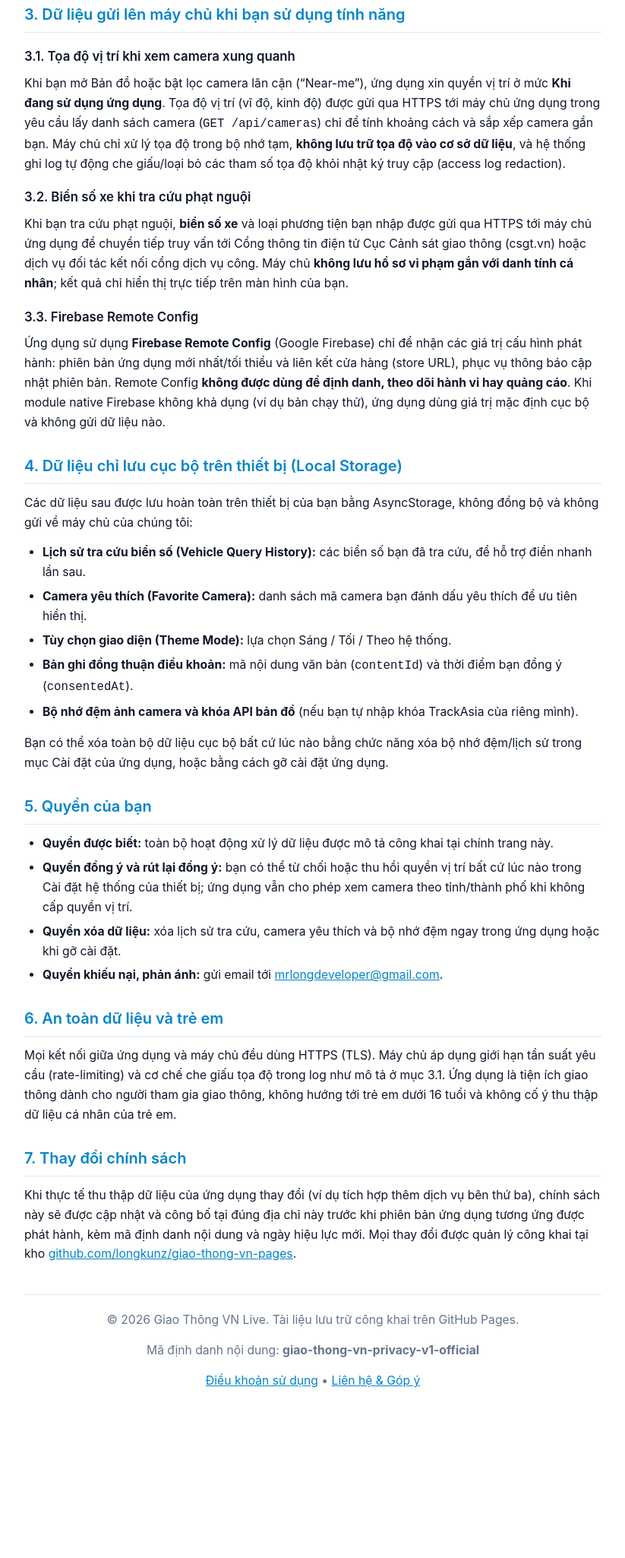
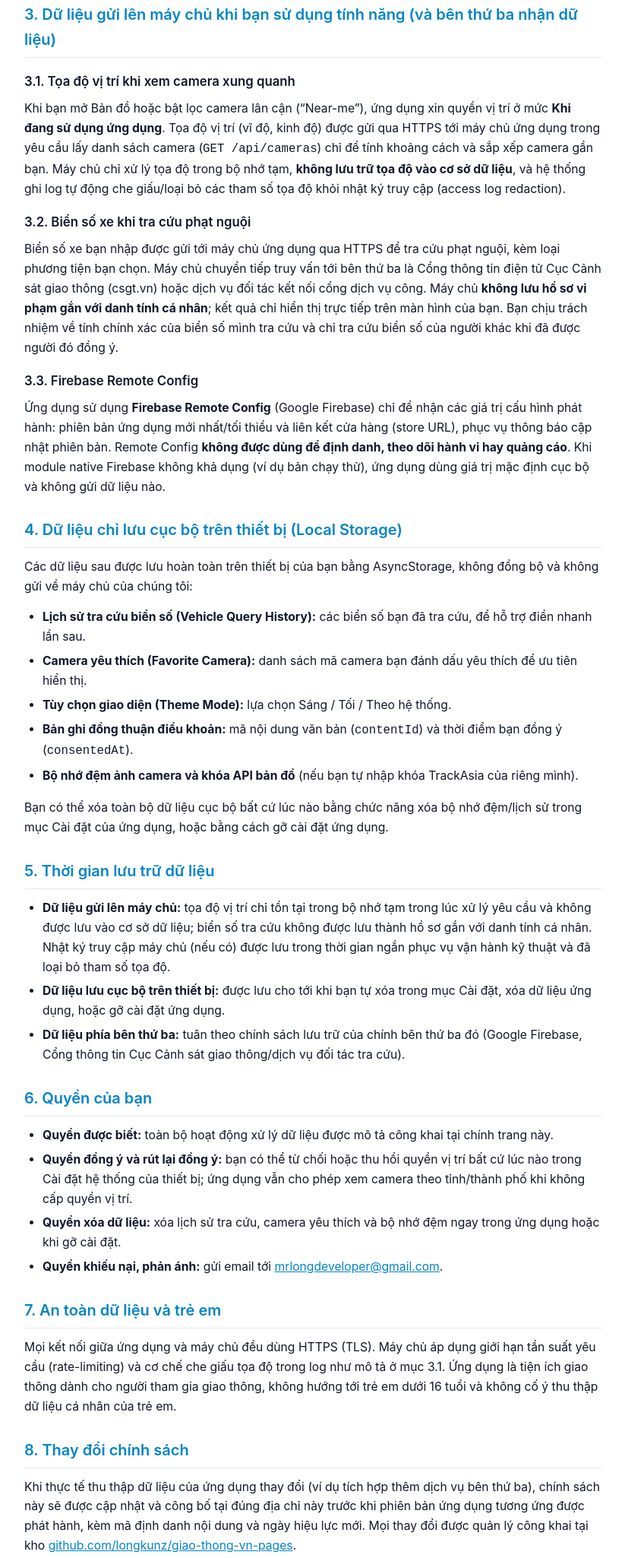
Before and after one commit to longkunz/giao-thong-vn-pages, a plain HTML site: page privacy.html in a window 1280 px wide. Shown: the part 926-2976 px from the top of the page at 76% size, without its empty margins (228-1051 px from the left). Before the commit the page ends 2834 px from the top, so only its background shows below. Drawn offline with Linux system fonts and the light colour scheme.

Commit message:
fix(legal): bổ sung điều khoản trách nhiệm sử dụng, giới hạn trách nhiệm và mục thời gian lưu trữ theo chỉ đạo chủ repo — giao-thong-vn-live#95

```diff
--- a/privacy.html
+++ b/privacy.html
@@ -119,7 +119,7 @@
     </section>
 
     <section>
-      <h2>3. Dữ liệu gửi lên máy chủ khi bạn sử dụng tính năng</h2>
+      <h2>3. Dữ liệu gửi lên máy chủ khi bạn sử dụng tính năng (và bên thứ ba nhận dữ liệu)</h2>
       <h3>3.1. Tọa độ vị trí khi xem camera xung quanh</h3>
       <p>
         Khi bạn mở Bản đồ hoặc bật lọc camera lân cận (“Near-me”), ứng dụng xin quyền vị trí ở mức
@@ -130,9 +130,10 @@
       </p>
       <h3>3.2. Biển số xe khi tra cứu phạt nguội</h3>
       <p>
-        Khi bạn tra cứu phạt nguội, <strong>biển số xe</strong> và loại phương tiện bạn nhập được gửi qua HTTPS tới máy chủ ứng dụng
-        để chuyển tiếp truy vấn tới Cổng thông tin điện tử Cục Cảnh sát giao thông (csgt.vn) hoặc dịch vụ đối tác kết nối cổng dịch vụ công.
+        Biển số xe bạn nhập được gửi tới máy chủ ứng dụng qua HTTPS để tra cứu phạt nguội, kèm loại phương tiện bạn chọn.
+        Máy chủ chuyển tiếp truy vấn tới bên thứ ba là Cổng thông tin điện tử Cục Cảnh sát giao thông (csgt.vn) hoặc dịch vụ đối tác kết nối cổng dịch vụ công.
         Máy chủ <strong>không lưu hồ sơ vi phạm gắn với danh tính cá nhân</strong>; kết quả chỉ hiển thị trực tiếp trên màn hình của bạn.
+        Bạn chịu trách nhiệm về tính chính xác của biển số mình tra cứu và chỉ tra cứu biển số của người khác khi đã được người đó đồng ý.
       </p>
       <h3>3.3. Firebase Remote Config</h3>
       <p>
@@ -162,7 +163,16 @@
     </section>
 
     <section>
-      <h2>5. Quyền của bạn</h2>
+      <h2>5. Thời gian lưu trữ dữ liệu</h2>
+      <ul>
+        <li><strong>Dữ liệu gửi lên máy chủ:</strong> tọa độ vị trí chỉ tồn tại trong bộ nhớ tạm trong lúc xử lý yêu cầu và không được lưu vào cơ sở dữ liệu; biển số tra cứu không được lưu thành hồ sơ gắn với danh tính cá nhân. Nhật ký truy cập máy chủ (nếu có) được lưu trong thời gian ngắn phục vụ vận hành kỹ thuật và đã loại bỏ tham số tọa độ.</li>
+        <li><strong>Dữ liệu lưu cục bộ trên thiết bị:</strong> được lưu cho tới khi bạn tự xóa trong mục Cài đặt, xóa dữ liệu ứng dụng, hoặc gỡ cài đặt ứng dụng.</li>
+        <li><strong>Dữ liệu phía bên thứ ba:</strong> tuân theo chính sách lưu trữ của chính bên thứ ba đó (Google Firebase, Cổng thông tin Cục Cảnh sát giao thông/dịch vụ đối tác tra cứu).</li>
+      </ul>
+    </section>
+
+    <section>
+      <h2>6. Quyền của bạn</h2>
       <ul>
         <li><strong>Quyền được biết:</strong> toàn bộ hoạt động xử lý dữ liệu được mô tả công khai tại chính trang này.</li>
         <li><strong>Quyền đồng ý và rút lại đồng ý:</strong> bạn có thể từ chối hoặc thu hồi quyền vị trí bất cứ lúc nào trong Cài đặt hệ thống của thiết bị; ứng dụng vẫn cho phép xem camera theo tỉnh/thành phố khi không cấp quyền vị trí.</li>
@@ -172,7 +182,7 @@
     </section>
 
     <section>
-      <h2>6. An toàn dữ liệu và trẻ em</h2>
+      <h2>7. An toàn dữ liệu và trẻ em</h2>
       <p>
         Mọi kết nối giữa ứng dụng và máy chủ đều dùng HTTPS (TLS). Máy chủ áp dụng giới hạn tần suất yêu cầu (rate-limiting)
         và cơ chế che giấu tọa độ trong log như mô tả ở mục 3.1. Ứng dụng là tiện ích giao thông dành cho người tham gia giao thông,
@@ -181,7 +191,7 @@
     </section>
 
     <section>
-      <h2>7. Thay đổi chính sách</h2>
+      <h2>8. Thay đổi chính sách</h2>
       <p>
         Khi thực tế thu thập dữ liệu của ứng dụng thay đổi (ví dụ tích hợp thêm dịch vụ bên thứ ba), chính sách này sẽ được cập nhật
         và công bố tại đúng địa chỉ này trước khi phiên bản ứng dụng tương ứng được phát hành, kèm mã định danh nội dung và ngày hiệu lực mới.
```
Also changed, not shown: index.html (+12 -0 lines), terms.html (+12 -0 lines).
